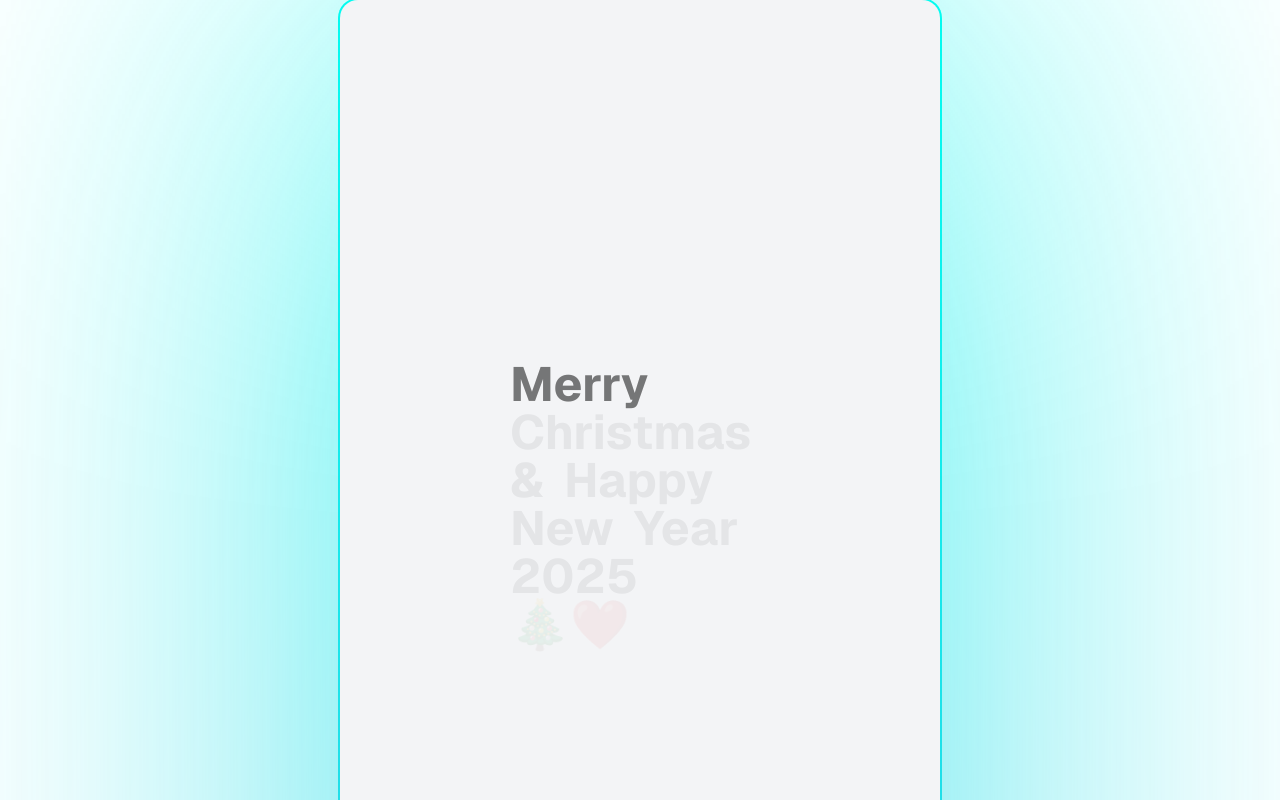
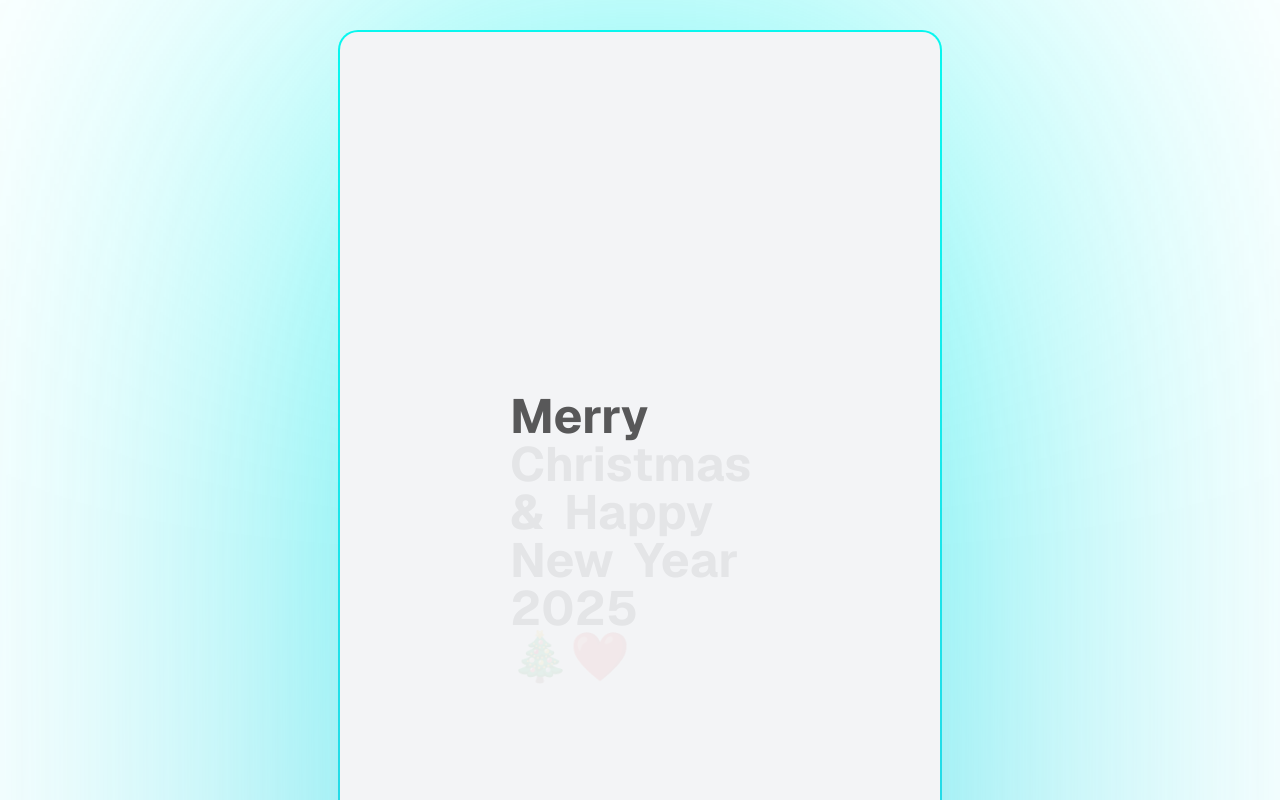
Before and after one commit to minnyww/nextjs-merry-christmas, a Next.js app: page / in a window 1280 px wide. Shown: the top 800 px of the page. Built offline with nearby package versions, Linux system fonts and the light colour scheme.

Commit message:
Add padding to the main container for improved layout and spacing

```diff
--- a/app/page.tsx
+++ b/app/page.tsx
@@ -12,7 +12,7 @@
 
 export default function Home() {
   return (
-    <div className="flex items-center justify-center min-h-screen">
+    <div className="flex items-center justify-center min-h-screen p-8">
       <div className="max-w-[600px] w-full">
         <NeonGradientCard>
           <div className="flex flex-col items-center justify-center min-h-screen p-8 pb-20 gap-16 sm:p-20 font-[family-name:var(--font-geist-sans)]">
```
